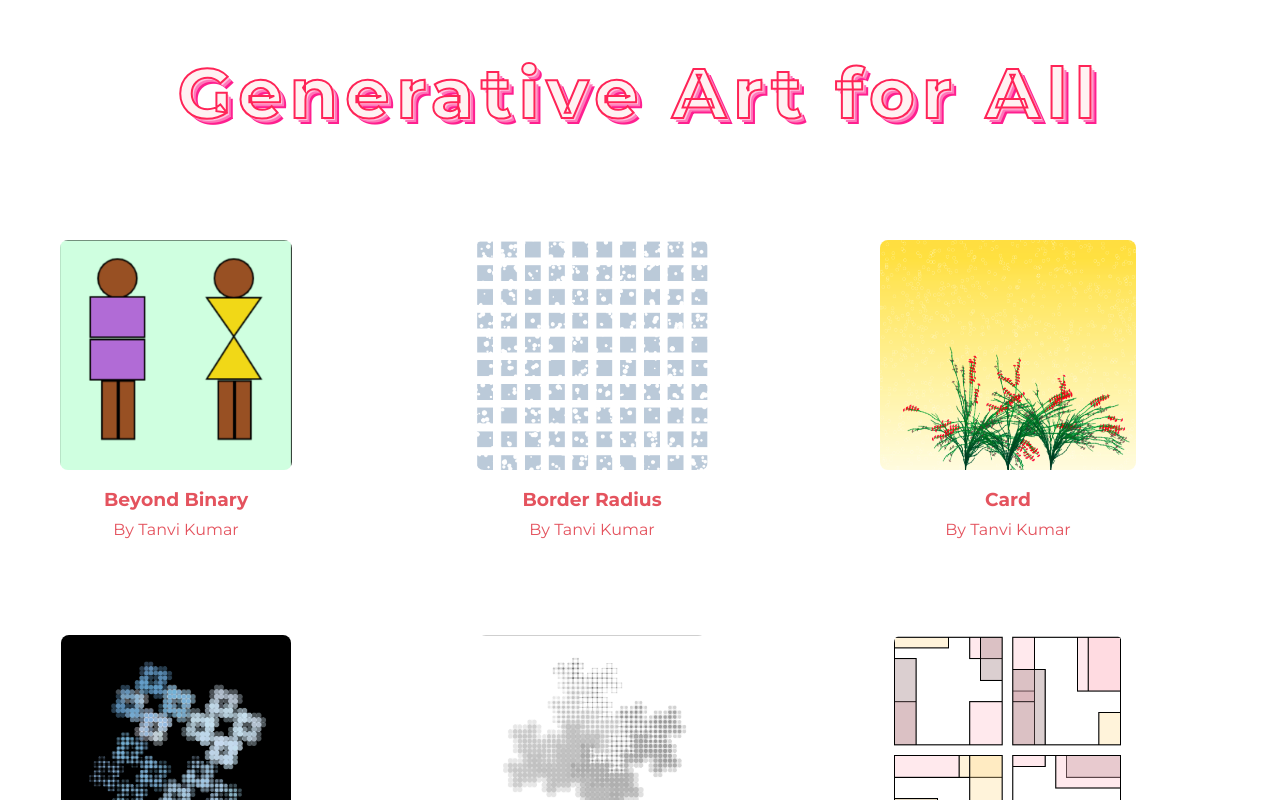
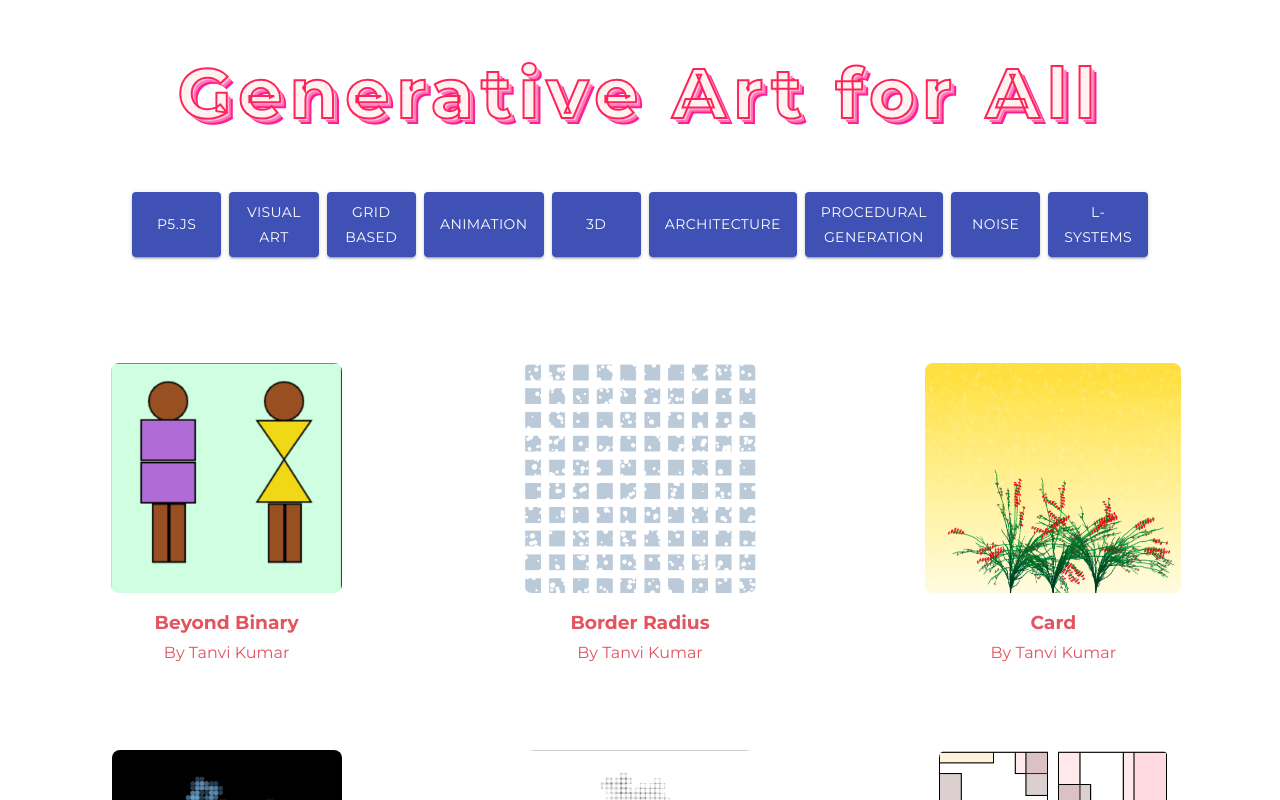
Before and after one commit to TanviKumar/generative-art, a React (Create React App) app: page / in a window 1280 px wide. Shown: the top 800 px of the page. Built offline with nearby package versions, Linux system fonts and the light colour scheme.

Commit message:
Feat:Added Filtration component to the dashboard

```diff
--- a/src/components/DashBoard/DashBoard.jsx
+++ b/src/components/DashBoard/DashBoard.jsx
@@ -3,9 +3,11 @@ import "./DashBoard.css";
 import Card from "../Card/Card";
 import Grid from "@material-ui/core/Grid";
 import { Container } from "@material-ui/core";
+import FilterTags from "../FilterTags/FilterTags";
 import Axios from "axios";
 export default function DashBoard() {
   const [data, setData] = useState([]);
+  const [filterTag, setFilterTag] = useState("");
   useEffect(() => {
     Axios.get("./data.json")
       .then((res) => {
@@ -22,17 +24,28 @@ export default function DashBoard() {
     5: "Architecture",
     6: "Procedural Generation",
     7: "Noise",
-    8: "L-Systems"
-  }
+    8: "L-Systems",
+  };
   return (
     <div className="dashboard">
       <h1 className="title">Generative Art for All</h1>
-      <Container style={{ margin: "5% auto" }}>
-        <Grid container spacing={2}>
+      <FilterTags setFilterTag={setFilterTag} index={index}></FilterTags>
+      <Container style={{ margin: "5% auto", width: "100%" }}>
+        <Grid container spacing={1}>
           {data.map((content) => {
+            const flag = content.tags.find((el) => {
+              return el === filterTag;
+            });
+            if (!filterTag) {
               return (
                 <Grid item xl={4} l={4} xs={12} sm>
-                <Container style={{ margin: "40px 0" }}>
+                  <Container
+                    style={{
+                      marginTop: "40px",
+                      marginBottom: "40px",
+                      width: "max-content",
+                    }}
+                  >
                     <Card
                       name={content.name}
                       desc={content.desc}
@@ -44,6 +57,28 @@ export default function DashBoard() {
                   </Container>
                 </Grid>
               );
+            } else if (flag !== undefined) {
+              return (
+                <Grid item xl={4} l={4} xs={12} sm>
+                  <Container
+                    style={{
+                      marginTop: "40px",
+                      marginBottom: "40px",
+                      width: "max-content",
+                    }}
+                  >
+                    <Card
+                      name={content.name}
+                      desc={content.desc}
+                      image={content.image}
+                      linkUrl={content.linkUrl}
+                      codeUrl={content.codeUrl}
+                      author={content.author}
+                    ></Card>
+                  </Container>
+                </Grid>
+              );
+            }
           })}
         </Grid>
       </Container>
--- /dev/null
+++ b/src/components/FilterTags/FilterTags.css
@@ -0,0 +1,3 @@
+button > span {
+  color: white;
+}
--- /dev/null
+++ b/src/components/FilterTags/FilterTags.jsx
@@ -0,0 +1,47 @@
+import React from "react";
+import "./FilterTags.css";
+import Button from "@material-ui/core/Button";
+import { makeStyles } from "@material-ui/core/styles";
+import { Container, Grid } from "@material-ui/core";
+const useStyles = makeStyles((theme) => ({
+  root: {
+    display: "flex",
+    flexDirection: "row",
+    alignItems: "center",
+    "& > *": {
+      margin: "auto",
+    },
+  },
+  button: {
+    width: "100%",
+    height: "100%",
+    margin: "2px 0",
+  },
+}));
+export default function FilterTags(props) {
+  const { index, setFilterTag } = props;
+  const classes = useStyles();
+  const filterTags = Object.values(index);
+  return (
+    <div className={classes.root}>
+      <Grid style={{ width: "80%", margin: "auto" }} container spacing={1}>
+        {filterTags.map((tag, key) => {
+          return (
+            <Grid item xl={4} l={4} xs={12} sm>
+              <Button
+                variant="contained"
+                color="primary"
+                className={classes.button}
+                onClick={() => {
+                  setFilterTag(key);
+                }}
+              >
+                {tag}
+              </Button>
+            </Grid>
+          );
+        })}
+      </Grid>
+    </div>
+  );
+}
```
Also changed, not shown: src/components/ArtDisplay/art-pieces/0_Template/Template.jsx (+7 -7 lines), src/components/ArtDisplay/art-pieces/0_Template/sketch.js (+8 -9 lines). Lines whose indentation alone changed are shown as unchanged.
